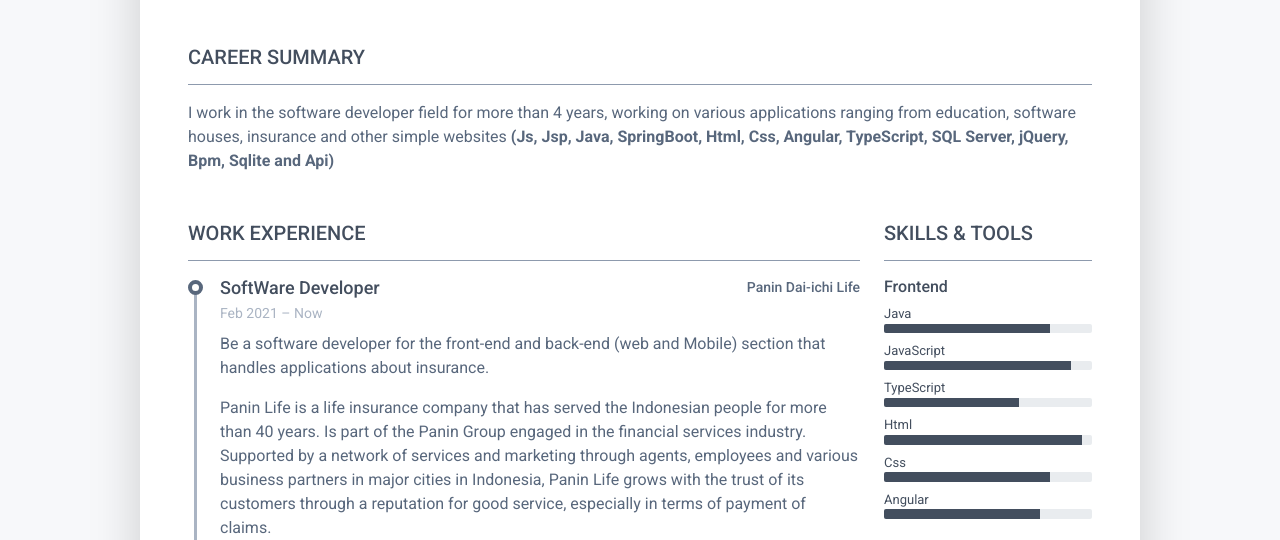
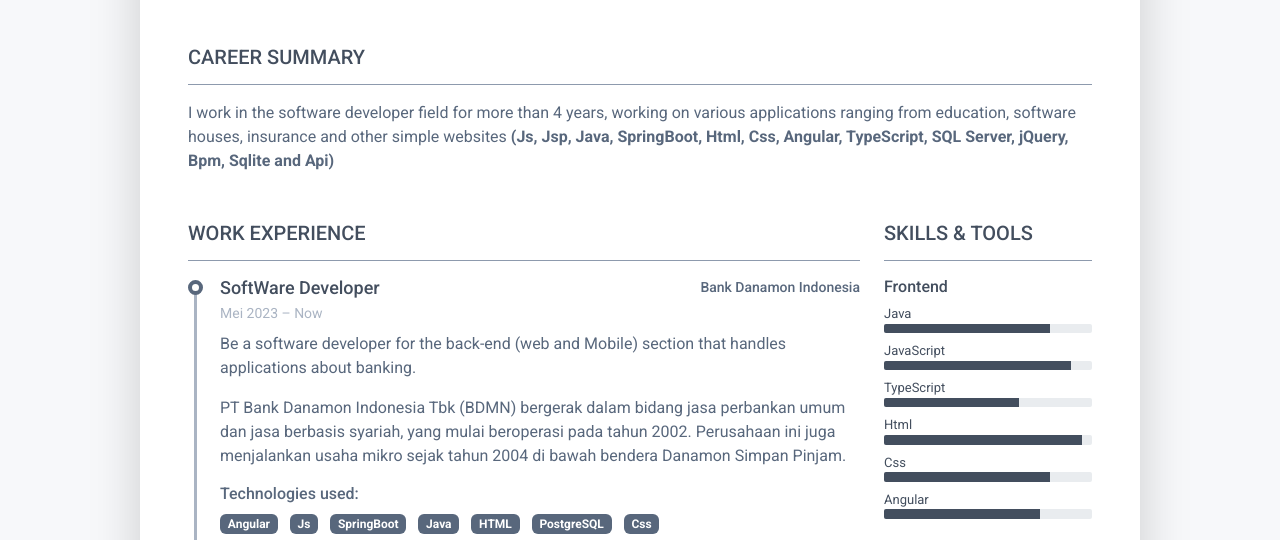
Before and after one commit to kelvinks777/kelvinks777.github.io, a plain HTML site: page index.html in a window 1280 px wide. Shown: the part 253-793 px from the top of the page. Drawn offline with Linux system fonts and the light colour scheme.

Commit message:
kelvin
update cv

```diff
--- a/index.html
+++ b/index.html
@@ -68,6 +68,44 @@
 						    <h2 class="resume-section-title text-uppercase font-weight-bold pb-3 mb-3">Work Experience</h2>
 						    <div class="resume-section-content">
 							    <div class="resume-timeline position-relative">
+									<article class="resume-timeline-item position-relative pb-5">
+
+									    <div class="resume-timeline-item-header mb-2">
+										    <div class="d-flex flex-column flex-md-row">
+										        <h3 class="resume-position-title font-weight-bold mb-1">SoftWare Developer</h3>
+										        <div class="resume-company-name ms-auto">Bank Danamon Indonesia</div>
+										    </div><!--//row-->
+										    <div class="resume-position-time">Mei 2023 – Now</div>
+									    </div><!--//resume-timeline-item-header-->
+									    <div class="resume-timeline-item-desc">
+										    <p>Be a software developer for the back-end (web and Mobile) section that handles
+												applications about banking.
+											</p>
+											<p>
+												PT Bank Danamon Indonesia Tbk (BDMN) bergerak dalam bidang jasa perbankan umum dan jasa berbasis syariah, yang mulai beroperasi pada tahun 2002. Perusahaan ini juga menjalankan usaha mikro sejak tahun 2004 di bawah bendera Danamon Simpan Pinjam.
+											</p>
+										    <!-- <h4 class="resume-timeline-item-desc-heading font-weight-bold">Achievements:</h4>
+										    <p>Praesentium voluptatum deleniti atque corrupti quos dolores et quas molestias excepturi sint occaecati cupiditate non provident.</p>
+										    <ul>
+											    <li>Lorem ipsum dolor sit amet, 80% consectetuer adipiscing elit.</li>
+											    <li>At vero eos et accusamus et iusto odio dignissimos.</li>
+											    <li>Blanditiis praesentium voluptatum deleniti atque corrupti.</li>
+											    <li>Maecenas tempus tellus eget.</li>
+										    </ul>
+											-->
+										    <h4 class="resume-timeline-item-desc-heading font-weight-bold">Technologies used:</h4>
+										    <ul class="list-inline">
+											    <li class="list-inline-item"><span class="badge bg-secondary badge-pill">Angular</span></li>
+											    <li class="list-inline-item"><span class="badge bg-secondary badge-pill">Js</span></li>
+											    <li class="list-inline-item"><span class="badge bg-secondary badge-pill">SpringBoot</span></li>
+											    <li class="list-inline-item"><span class="badge bg-secondary badge-pill">Java</span></li>
+											    <li class="list-inline-item"><span class="badge bg-secondary badge-pill">HTML</span></li>
+											    <li class="list-inline-item"><span class="badge bg-secondary badge-pill">PostgreSQL</span></li>
+												<li class="list-inline-item"><span class="badge bg-secondary badge-pill">Css</span></li>
+										    </ul>
+									    </div><!--//resume-timeline-item-desc-->
+
+								    </article>
 								    <article class="resume-timeline-item position-relative pb-5">
 
 									    <div class="resume-timeline-item-header mb-2">
@@ -75,7 +113,7 @@
 										        <h3 class="resume-position-title font-weight-bold mb-1">SoftWare Developer</h3>
 										        <div class="resume-company-name ms-auto">Panin Dai-ichi Life</div>
 										    </div><!--//row-->
-										    <div class="resume-position-time">Feb 2021 – Now</div>
+										    <div class="resume-position-time">Feb 2021 – MEI 2023</div>
 									    </div><!--//resume-timeline-item-header-->
 									    <div class="resume-timeline-item-desc">
 										    <p>Be a software developer for the front-end and back-end (web and Mobile) section that handles
```
